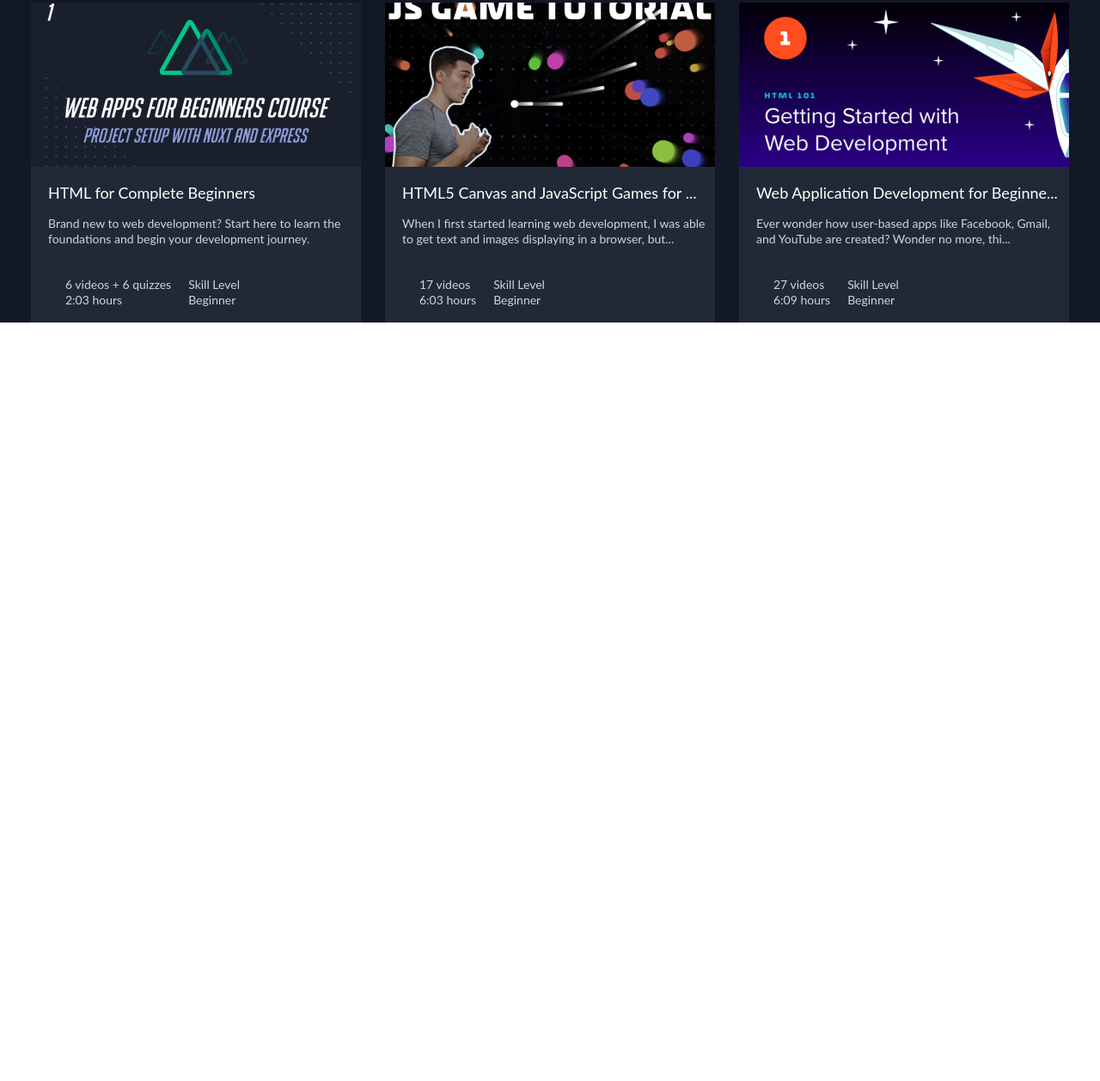
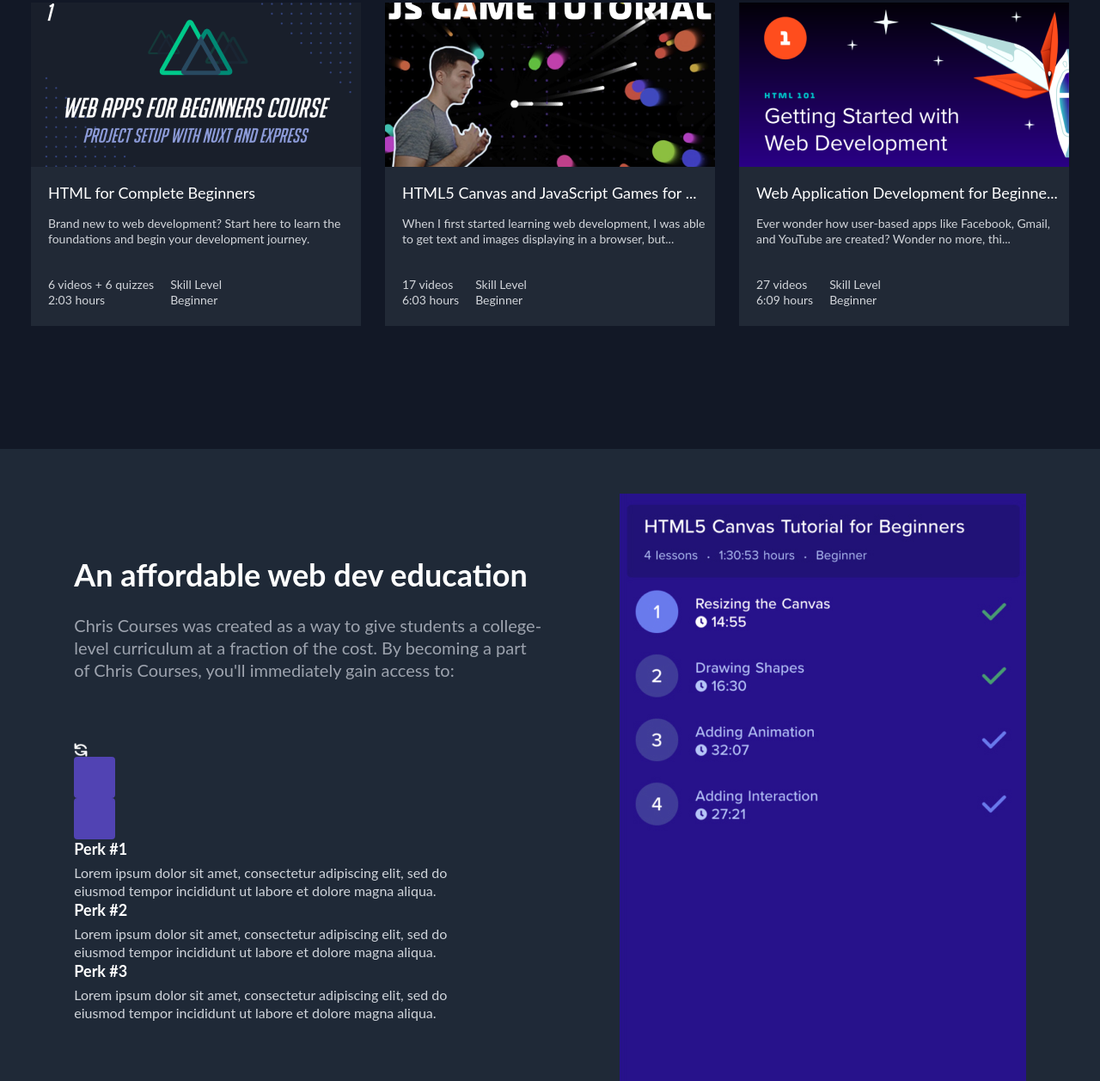
Before and after one commit to VladislavaYakhnenko/website, a plain HTML site: page index.html in a window 1280 px wide. Shown: the part 1012-2269 px from the top of the page at 86% size. Before the commit the page ends 1387 px from the top, so only its background shows below. Drawn offline with Linux system fonts and the light colour scheme.

Commit message:
taky xernu zrobila

```diff
--- a/index.html
+++ b/index.html
@@ -30,7 +30,6 @@
                     <button class="header-btn">SIGN UP</button>
                 </div>
             </div>
-
         </nav>
         <article class="content">
             <h1 class="line-first">Turbocharge your</h1>
@@ -120,3 +119,49 @@
             </article>
         </article>
     </div>
+    <div class="scontent-wrapper">
+        <div class="fcontent">
+            <article>
+                <article class="info">
+                    <h1>An affordable web dev education</h1>
+                    <h3>Chris Courses was created as a way to give students a college-
+                        level curriculum at a fraction of the cost. By becoming a part
+                        of Chris Courses, you'll immediately gain access to:
+                    </h3>
+                </article>
+                <article class="perks">
+                    <div class="pictures">
+                        <div class="icons">
+                            <img src="./img/vector1.png" alt="">
+                        </div>
+                        <div class="background">
+
+                        </div>
+                        <div class="background">
+
+                        </div>
+                    </div>
+                    <div>
+                        <h3>Perk #1</h3>
+                        <h6>Lorem ipsum dolor sit amet, consectetur adipiscing elit, sed do
+                            eiusmod tempor incididunt ut labore et dolore magna aliqua.
+                        </h6>
+                    </div>
+                    <div>
+                        <h3>Perk #2</h3>
+                        <h6>Lorem ipsum dolor sit amet, consectetur adipiscing elit, sed do
+                            eiusmod tempor incididunt ut labore et dolore magna aliqua.
+                        </h6>
+                    </div>
+                    <div>
+                        <h3>Perk #3</h3>
+                        <h6>Lorem ipsum dolor sit amet, consectetur adipiscing elit, sed do
+                            eiusmod tempor incididunt ut labore et dolore magna aliqua.
+                        </h6>
+                    </div>
+                </article>
+            </article>
+            <img src="./img/tutorial.jpg" alt="">
+        </div>
+    </div>
+</body>
--- a/styles/index.css
+++ b/styles/index.css
@@ -36,7 +36,7 @@ button {
  }
 
 .header{
-    background-image: url("/img/header.jpg");
+    background-image: url("/img/header (2).jpg");
     padding: 0;
     width: 100%;
     background-size: cover;
@@ -282,12 +282,14 @@ body{
     justify-content: space-between;
     width: 100%;
     max-width: 1208px;
+    margin-bottom: 143px;
 }
 
 .videos article{
     width: 100%;
     max-width: 384px;
     background: #212936;
+    height: 376px;
 }
 
 .videos h4{
@@ -314,3 +316,105 @@ body{
     display: flex;
     margin: 35px 0 17px 20px;
 }
+
+.more-info h6{
+    margin: 0;
+}
+
+.skill{
+    margin: 0 0 17px 19px;
+}
+
+.scontent-wrapper{
+    width: 100%;
+    height: 100%;
+    background: #1F2937;
+    display: flex;
+    flex-direction: column;
+    align-items: center;
+}
+
+.fcontent{
+    width: 100%;
+    display: flex;
+    justify-content: space-evenly;
+    margin-top: 52px;
+}
+
+.scontent-wrapper article{
+    display: flex;
+    flex-direction: column;
+}
+
+
+
+.info h1{
+    font-family: 'Lato';
+    font-style: normal;
+    font-weight: 700;
+    font-size: 36px;
+    line-height: 130%;
+    color: #FFFFFF;
+    margin: 71px 0 0 0;
+}
+
+.info h3{
+    font-family: 'Lato';
+    font-style: normal;
+    font-weight: 400;
+    font-size: 20px;
+    line-height: 130%;
+    color: #9DA3AE;
+    margin: 22px 0 27px 0;
+    max-width: 548px;
+}
+
+.perks{
+    margin-top: 45px;
+    display: flex;
+    flex-direction: row;
+}
+
+.perks h3{
+    font-family: 'Lato';
+    font-style: normal;
+    font-weight: 700;
+    font-size: 18px;
+    line-height: 130%;
+    color: #FFFFFF;
+    margin: 0;
+}
+
+.perks h6{
+    font-family: 'Lato';
+    font-style: normal;
+    font-weight: 400;
+    font-size: 16px;
+    line-height: 130%;
+    color: #D1D5DB;
+    max-width: 486px;
+    margin: 6px 0 0 0;
+}
+
+.perks div{
+    display: flex;
+    flex-direction: column;
+}
+
+.pictures{
+    display: flex;
+    flex-direction: column;
+}
+
+
+.background{
+    width: 48px;
+    height: 48px;
+    background: #5143B3;
+    border-radius: 4px;
+}
+
+.icons img{
+    height: 16px;
+    width: 16px;
+}
```
Also changed, not shown: img/asset1.png (added), img/asset2.png (added), img/header (2).jpg (renamed from img/header.jpg), img/perk1.png (added), img/tutorial.jpg (added), img/vector 3.png (added), img/vector1.png (added), img/vector2.png (added).
